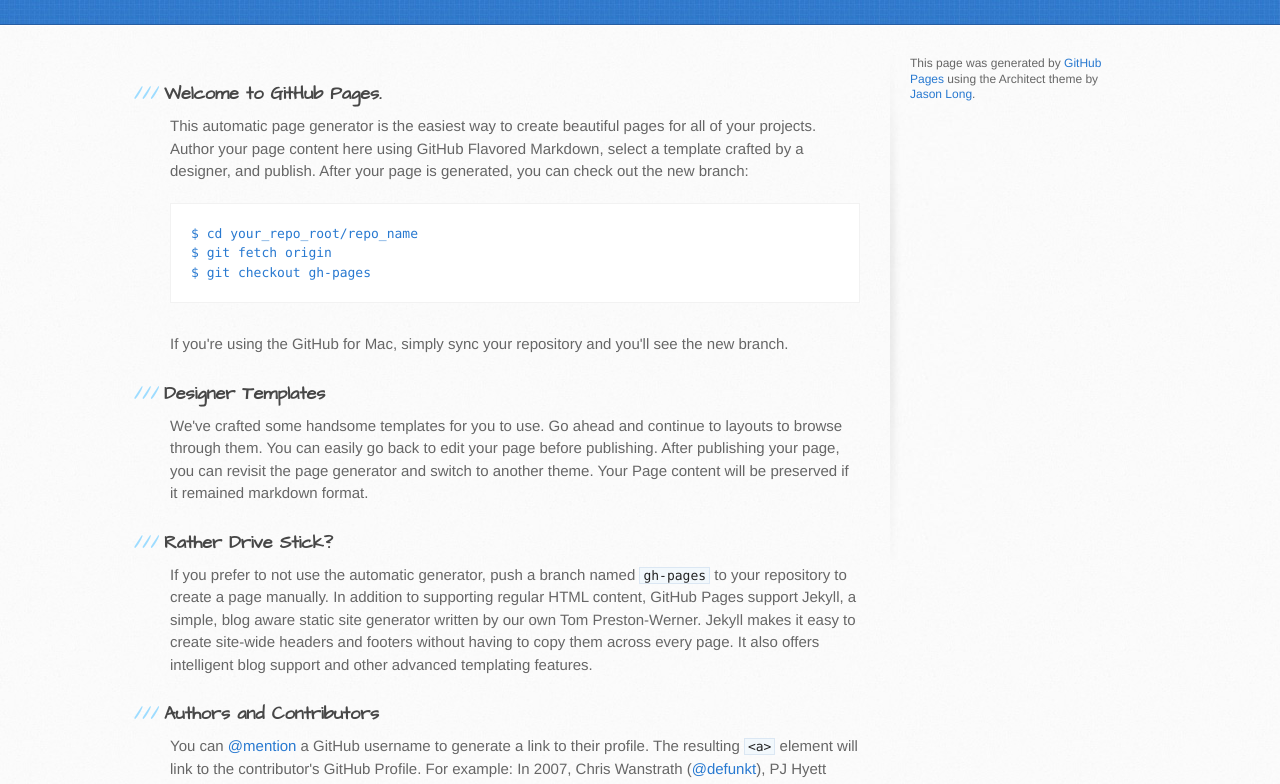
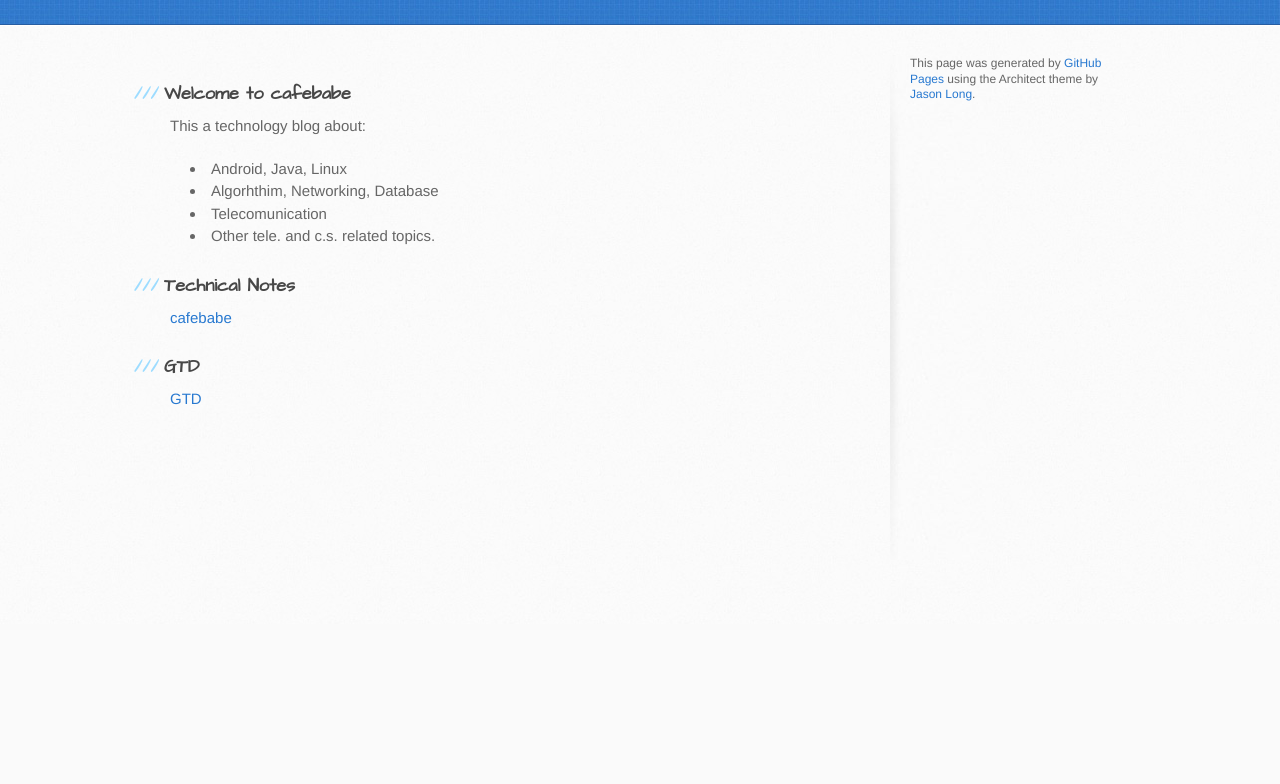
Before and after one commit to dajima/sunwayforever.github.com, a plain HTML site: page index.html in a window 1280 px wide. Shown: the part 176-960 px from the top of the page. After the commit the page ends 800 px from the top, so only its background shows below. Drawn offline with Linux system fonts and the light colour scheme.

Commit message:
Replace master branch with page content via GitHub

```diff
--- a/index.html
+++ b/index.html
@@ -20,7 +20,7 @@
     <header>
       <div class="inner">
         <h1>cafebabe</h1>
-        <h2>github page</h2>
+        <h2>android, java, linux ... etc.</h2>
         <a href="https://github.com/sunwayforever" class="button"><small>Follow me on</small>GitHub</a>
       </div>
     </header>
@@ -28,32 +28,22 @@
     <div id="content-wrapper">
       <div class="inner clearfix">
         <section id="main-content">
-          <h3>Welcome to GitHub Pages.</h3>
+          <h3>Welcome to cafebabe</h3>
 
-<p>This automatic page generator is the easiest way to create beautiful pages for all of your projects. Author your page content here using GitHub Flavored Markdown, select a template crafted by a designer, and publish. After your page is generated, you can check out the new branch:</p>
+<p>This a technology blog about:</p>
 
-<pre><code>$ cd your_repo_root/repo_name
-$ git fetch origin
-$ git checkout gh-pages
-</code></pre>
+<ul>
+<li>Android, Java, Linux</li>
+<li>Algorhthim, Networking, Database</li>
+<li>Telecomunication</li>
+<li>Other tele. and c.s. related topics.</li>
+</ul><h3>Technical Notes</h3>
 
-<p>If you're using the GitHub for Mac, simply sync your repository and you'll see the new branch.</p>
+<p><a href="cafebabe/sitemap.html">cafebabe</a></p>
 
-<h3>Designer Templates</h3>
+<h3>GTD</h3>
 
-<p>We've crafted some handsome templates for you to use. Go ahead and continue to layouts to browse through them. You can easily go back to edit your page before publishing. After publishing your page, you can revisit the page generator and switch to another theme. Your Page content will be preserved if it remained markdown format.</p>
-
-<h3>Rather Drive Stick?</h3>
-
-<p>If you prefer to not use the automatic generator, push a branch named <code>gh-pages</code> to your repository to create a page manually. In addition to supporting regular HTML content, GitHub Pages support Jekyll, a simple, blog aware static site generator written by our own Tom Preston-Werner. Jekyll makes it easy to create site-wide headers and footers without having to copy them across every page. It also offers intelligent blog support and other advanced templating features.</p>
-
-<h3>Authors and Contributors</h3>
-
-<p>You can <a href="https://github.com/blog/821" class="user-mention">@mention</a> a GitHub username to generate a link to their profile. The resulting <code>&lt;a&gt;</code> element will link to the contributor's GitHub Profile. For example: In 2007, Chris Wanstrath (<a href="https://github.com/defunkt" class="user-mention">@defunkt</a>), PJ Hyett (<a href="https://github.com/pjhyett" class="user-mention">@pjhyett</a>), and Tom Preston-Werner (<a href="https://github.com/mojombo" class="user-mention">@mojombo</a>) founded GitHub.</p>
-
-<h3>Support or Contact</h3>
-
-<p>Having trouble with Pages? Check out the documentation at <a href="http://help.github.com/pages">http://help.github.com/pages</a> or contact <a href="mailto:support@github.com">support@github.com</a> and we’ll help you sort it out.</p>
+<p><a href="gtd/sitemap.html">GTD</a></p>
         </section>
 
         <aside id="sidebar">
```
Also changed, not shown: params.json (+1 -1 lines).
